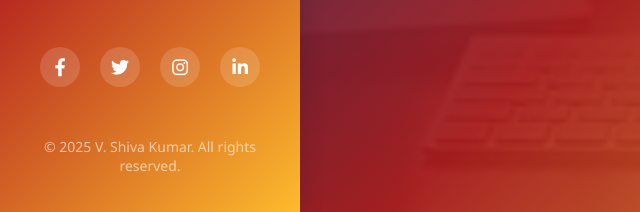
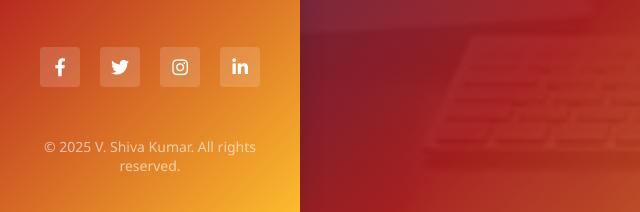
Before and after one commit to VusalaShiva/Portfolio_HTML_CSS, a plain HTML site: page index.html in a window 1280 px wide. Shown: the part 588-800 px from the top of the page, 0-640 px from the left. Drawn offline with Linux system fonts and the light colour scheme.

Commit message:
Update style.css

```diff
--- a/style.css
+++ b/style.css
@@ -95,9 +95,9 @@ ul { list-style: none;}
 /* Social links */
 .social-links{display:flex;justify-content:center;margin-top:20px;animation: fadeIn 1.5s ease;}
 .social-links li{margin:0 10px;}
-.social-links a{display:flex;align-items:center;justify-content:center;width:40px;height:40px;border-radius:50%;
+.social-links a{display:flex;align-items:center;justify-content:center;width:40px;height:40px;border-radius:10%;
     background:rgba(255,255,255,0.15);color:white;font-size:18px;transition: all 0.3s ease;}
-.social-links a:hover {background:var(--white-color);color:var(--primary-color);transform:translateY(-5px) rotate(10deg);}
+.social-links a:hover {background:var(--white-color);color:var(--primary-color);transform: rotate(10deg);}
 .copyright{text-align:center;margin-top:50px;font-size:14px;color:rgba(255,255,255,0.6);animation: fadeIn 2s ease;}
 /* Main */
 .main-content{margin-left:0;width:100%;}
@@ -231,4 +231,5 @@ ul { list-style: none;}
 @keyframes slideIn {
     from { opacity: 0; transform: translateY(50px);}
     to { opacity: 1; transform: translateY(0);}
+
 }
```
